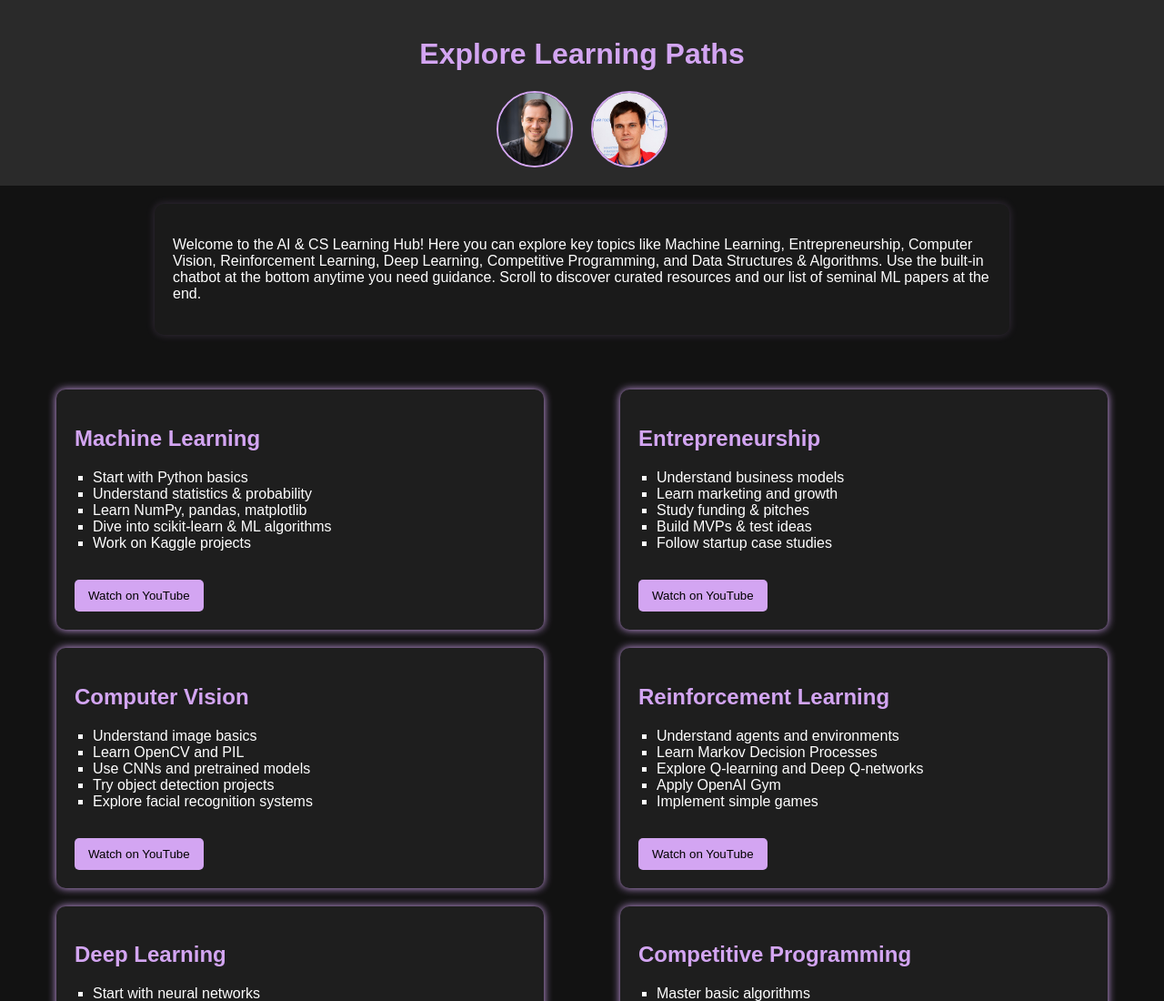
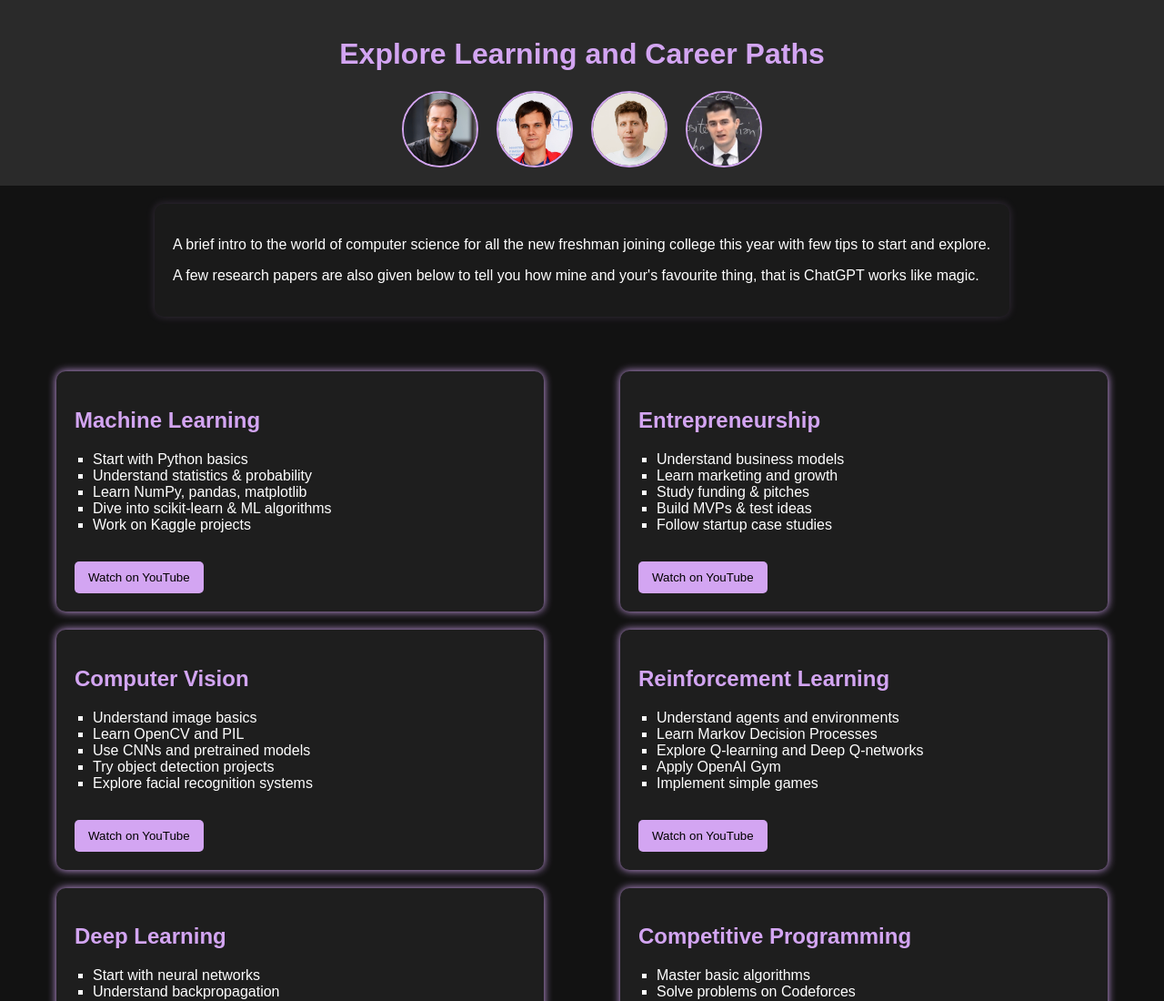
Before and after one commit to abhinav8805/career-path, a plain HTML site: page index.html in a window 1280 px wide. Shown: the top 1100 px of the page at 91% size. Drawn offline with Linux system fonts and the light colour scheme.

Commit message:
Add files via upload

```diff
--- a/index.html
+++ b/index.html
@@ -8,15 +8,19 @@
 </head>
 <body>
   <div class="header">
-    <h1>Explore Learning Paths</h1>
+    <h1>Explore Learning and Career Paths</h1>
     <div class="hero-images">
       <img src="karpathy.jpg" alt="Karpathy">
       <img src="gennedy.jpg" alt="Gennedy">
+      <img src="Sam.png" alt="Sam">
+      <img src="lex.jpg" alt="lex">
+
     </div>
   </div>
 
   <section class="intro">
-    <p>Welcome to the AI & CS Learning Hub! Here you can explore key topics like Machine Learning, Entrepreneurship, Computer Vision, Reinforcement Learning, Deep Learning, Competitive Programming, and Data Structures & Algorithms. Use the built-in chatbot at the bottom anytime you need guidance. Scroll to discover curated resources and our list of seminal ML papers at the end.</p>
+    <p>A brief intro to the world of computer science for all the new freshman joining college this year with few tips to start and explore.</p>
+    <p>A few research papers are also given below to tell you how mine and your's favourite thing, that is ChatGPT works like magic.</p>
   </section>
 
   <div class="tabs">
--- a/style.css
+++ b/style.css
@@ -65,7 +65,6 @@ ul {
   border-radius: 5px;
   cursor: pointer;
 }
-/* Add this for the intro and papers section */
 .intro, #papers {
   padding: 20px;
   max-width: 900px;
@@ -90,7 +89,6 @@ ul {
   line-height: 1.6;
 }
 
-/* Improve tab layout on smaller screens */
 @media (max-width: 768px) {
   .tabs {
     flex-direction: column;
@@ -149,7 +147,7 @@ ul {
   border: 2px solid #d3a5f2;
 }
 
-/* Chatbot styles */
+
 #chatbot {
   background-color: #1e1e1e;
   padding: 20px;
@@ -190,3 +188,8 @@ ul {
   border-radius: 6px;
   color: #eee;
 }
+
+.intro {
+
+  justify-content: center;
+}
```
Also changed, not shown: Sam.png (added), lex.jpg (added).
